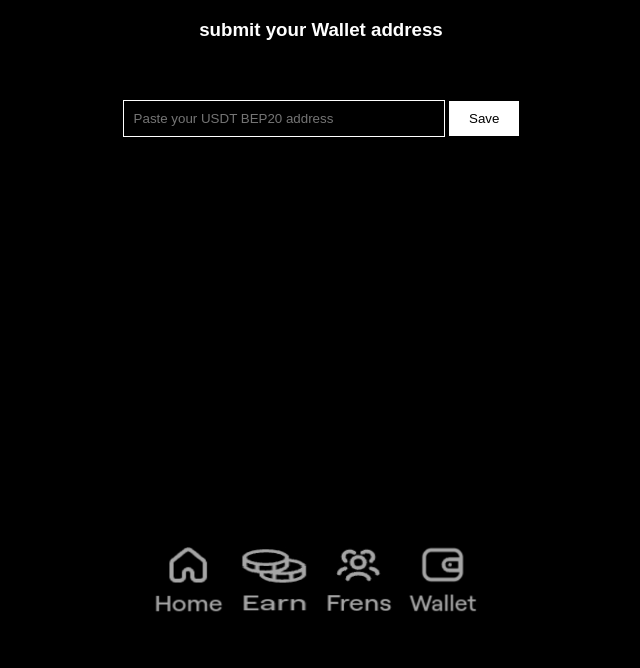
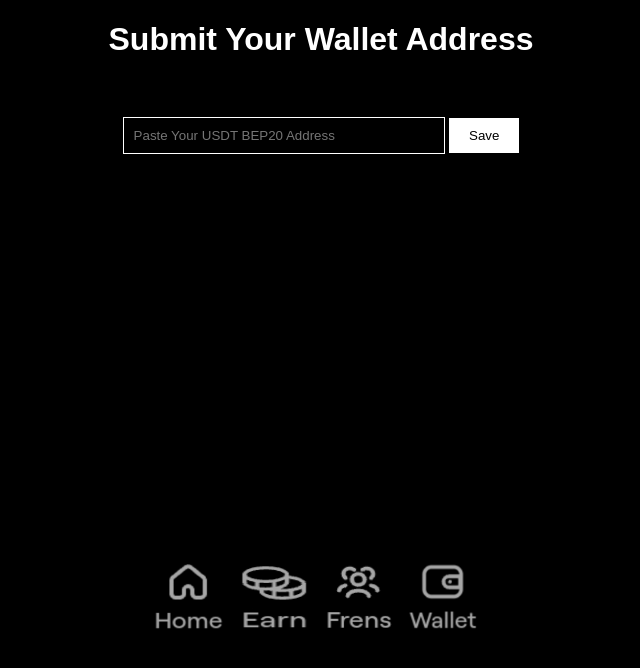
Before and after one commit to muhammadshuayb/childs-play, a plain HTML site: page Wallet.html in a window 1280 px wide. Shown: the whole page, without its empty margins (319-959 px from the left). Drawn offline with Linux system fonts and the light colour scheme.

Commit message:
Update Wallet.html

```diff
--- a/Wallet.html
+++ b/Wallet.html
@@ -64,12 +64,12 @@
 <body>
 
     <header>
-        <h3>submit your Wallet address</h3>
+        <h1>Submit Your Wallet Address</h1>
     </header>
 
     <div id="walletContainer">
         <!-- This is where the wallet input or saved address will be displayed -->
-        <input type="text" id="walletAddress" placeholder="Paste your USDT BEP20 address">
+        <input type="text" id="walletAddress" placeholder="Paste Your USDT BEP20 Address">
         <button onclick="saveWalletAddress()">Save</button>
     </div>
 
@@ -110,7 +110,7 @@
             const walletAddressContainer = document.getElementById('walletContainer');
             if (walletAddressContainer) {
                 walletAddressContainer.innerHTML = `
-                    <p>Your saved USDT BEP20 address:<br>${walletAddress}</p>
+                    <p>Your USDT BEP20 Address Is:<br>${walletAddress}</p>
                 `;
             }
         }
```
